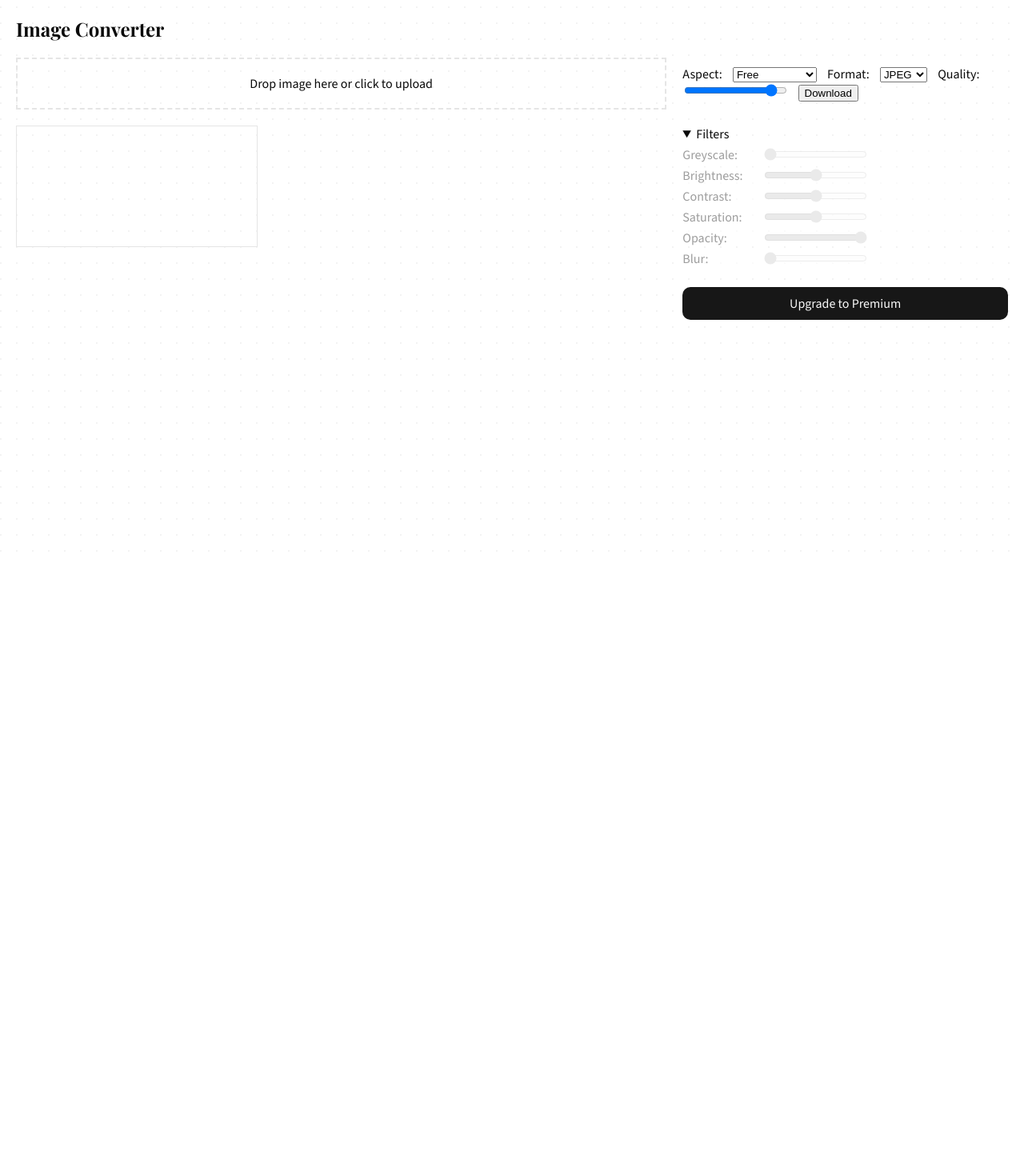
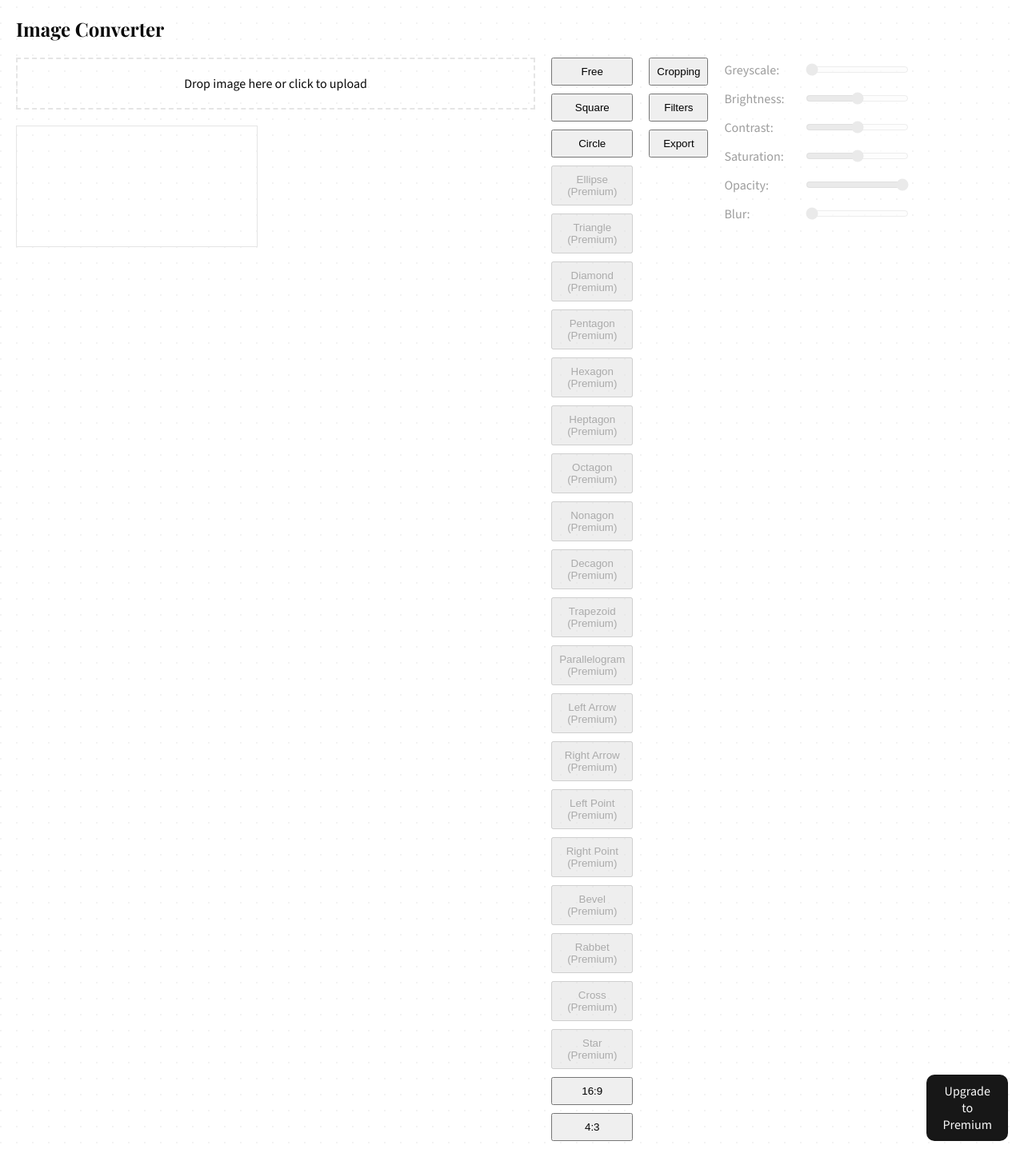
Before and after one commit to dewolfe001/ImgWorkshop, a PHP site: page / in a window 1280 px wide. Shown: the part 92-1539 px from the top of the page at 80% size. Before the commit the page ends 492 px from the top, so only its background shows below. Run offline with PHP 8.4, Linux system fonts and the light colour scheme; a map, chart or similar area stays blank.

Commit message:
Replace aspect dropdown with cropping and function buttons

```diff
--- a/index.html
+++ b/index.html
@@ -27,46 +27,13 @@
     <canvas id="canvas"></canvas>
   </div>
   <div id="sidebar">
-    <div id="controls">
-      <label for="aspect-ratio">Aspect:</label>
-      <select id="aspect-ratio">
-        <option value="free">Free</option>
-        <option value="1:1">Square</option>
-        <option value="circle">Circle</option>
-        <option value="ellipse" class="premium-option">Ellipse</option>
-        <option value="triangle" class="premium-option">Triangle</option>
-        <option value="diamond" class="premium-option">Diamond</option>
-        <option value="pentagon" class="premium-option">Pentagon</option>
-        <option value="hexagon" class="premium-option">Hexagon</option>
-        <option value="heptagon" class="premium-option">Heptagon</option>
-        <option value="octagon" class="premium-option">Octagon</option>
-        <option value="nonagon" class="premium-option">Nonagon</option>
-        <option value="decagon" class="premium-option">Decagon</option>
-        <option value="trapezoid" class="premium-option">Trapezoid</option>
-        <option value="parallelogram" class="premium-option">Parallelogram</option>
-        <option value="left-arrow" class="premium-option">Left Arrow</option>
-        <option value="right-arrow" class="premium-option">Right Arrow</option>
-        <option value="left-point" class="premium-option">Left Point</option>
-        <option value="right-point" class="premium-option">Right Point</option>
-        <option value="bevel" class="premium-option">Bevel</option>
-        <option value="rabbet" class="premium-option">Rabbet</option>
-        <option value="cross" class="premium-option">Cross</option>
-        <option value="star" class="premium-option">Star</option>
-        <option value="16:9">16:9</option>
-        <option value="4:3">4:3</option>
-      </select>
-      <label for="output-format">Format:</label>
-      <select id="output-format">
-        <option value="image/jpeg">JPEG</option>
-        <option value="image/png">PNG</option>
-        <option value="image/webp">WebP</option>
-      </select>
-      <label for="quality">Quality:</label>
-      <input type="range" id="quality" min="0.1" max="1" step="0.1" value="0.92">
-      <button id="download">Download</button>
+    <div id="sub-functions"></div>
+    <div id="main-functions">
+      <button data-fn="cropping">Cropping</button>
+      <button data-fn="filters">Filters</button>
+      <button data-fn="export">Export</button>
     </div>
-    <details id="filter-controls">
-      <summary>Filters</summary>
+    <div id="filter-controls" class="hidden">
       <div class="filter"><label for="grayscale">Greyscale:</label>
         <input type="range" id="grayscale" min="0" max="1" step="0.1" value="0"></div>
       <div class="filter"><label for="brightness">Brightness:</label>
@@ -79,38 +46,21 @@
         <input type="range" id="opacity" min="0" max="1" step="0.1" value="1"></div>
       <div class="filter"><label for="blur">Blur:</label>
         <input type="range" id="blur" min="0" max="10" step="1" value="0"></div>
-    </details>
+    </div>
+    <div id="export-controls" class="hidden">
+      <label for="output-format">Format:</label>
+      <select id="output-format">
+        <option value="image/jpeg">JPEG</option>
+        <option value="image/png">PNG</option>
+        <option value="image/webp">WebP</option>
+      </select>
+      <label for="quality">Quality:</label>
+      <input type="range" id="quality" min="0.1" max="1" step="0.1" value="0.92">
+      <button id="download">Download</button>
+    </div>
     <a id="upgrade" class="button" href="payment.php">Upgrade to Premium</a>
   </div>
 </div>
 <script type="module" src="src/main.js"></script>
-<script>
-fetch('check_subscription.php')
-  .then(r => r.json())
-  .then(data => {
-    if (data.premium) {
-      document.getElementById('upgrade').style.display = 'none';
-    } else {
-      const filterControls = document.getElementById('filter-controls');
-      filterControls.setAttribute('open', '');
-      filterControls.querySelectorAll('input').forEach(input => input.disabled = true);
-      filterControls.querySelectorAll('.filter').forEach(filter => {
-        filter.style.position = 'relative';
-        const lock = document.createElement('div');
-        lock.className = 'feature-lock';
-        lock.title = 'Upgrade to access';
-        lock.addEventListener('click', () => {
-          window.open('payment.php', '_blank');
-        });
-        filter.appendChild(lock);
-      });
-      const aspect = document.getElementById('aspect-ratio');
-      aspect.querySelectorAll('.premium-option').forEach(opt => {
-        opt.disabled = true;
-        opt.textContent += ' (Premium)';
-      });
-    }
-  });
-</script>
 </body>
 </html>
--- a/src/cropper.js
+++ b/src/cropper.js
@@ -1,8 +1,8 @@
 export class Cropper {
-    constructor(canvas, aspectSelect) {
+    constructor(canvas) {
         this.canvas = canvas;
         this.ctx = canvas.getContext('2d');
-        this.aspectSelect = aspectSelect;
+        this.aspect = 'free';
         this.image = null;
         this.dragging = false;
         this.startX = 0;
@@ -12,6 +12,10 @@ export class Cropper {
         this.canvas.addEventListener('mousedown', this.onDown.bind(this));
         this.canvas.addEventListener('mousemove', this.onMove.bind(this));
         this.canvas.addEventListener('mouseup', this.onUp.bind(this));
+    }
+
+    setAspect(aspect) {
+        this.aspect = aspect;
     }
 
     createShapePath(ctx, shape, x, y, w, h) {
@@ -132,7 +136,7 @@ export class Cropper {
         const endY = e.clientY - rect.top;
         let w = endX - this.startX;
         let h = endY - this.startY;
-        const aspect = this.aspectSelect.value;
+        const aspect = this.aspect;
         const squareShapes = ['circle', 'ellipse', 'triangle', 'diamond', 'star', 'pentagon', 'hexagon', 'heptagon', 'octagon', 'nonagon', 'decagon', 'trapezoid', 'parallelogram', 'left-arrow', 'right-arrow', 'left-point', 'right-point', 'bevel', 'rabbet', 'cross'];
         if (squareShapes.includes(aspect)) {
             const size = Math.min(Math.abs(w), Math.abs(h));
@@ -167,7 +171,7 @@ export class Cropper {
             const sh = Math.abs(h);
             this.ctx.strokeStyle = 'red';
             this.ctx.lineWidth = 2;
-            const shape = this.aspectSelect.value;
+            const shape = this.aspect;
             if (shape === 'free' || shape.includes(':')) {
                 this.ctx.strokeRect(sx, sy, sw, sh);
             } else {
@@ -189,7 +193,7 @@ export class Cropper {
         canvas.width = sw;
         canvas.height = sh;
         const ctx = canvas.getContext('2d');
-        const shape = this.aspectSelect.value;
+        const shape = this.aspect;
         if (shape !== 'free' && !shape.includes(':')) {
             ctx.beginPath();
             this.createShapePath(ctx, shape, 0, 0, sw, sh);
--- a/src/main.js
+++ b/src/main.js
@@ -6,14 +6,82 @@ import { initFilters, getFilterString } from './filters.js';
 const dropZone = document.getElementById('drop-zone');
 const fileInput = document.getElementById('file-input');
 const canvas = document.getElementById('canvas');
-const aspectSelect = document.getElementById('aspect-ratio');
 const formatSelect = document.getElementById('output-format');
 const qualityInput = document.getElementById('quality');
 const downloadBtn = document.getElementById('download');
+const subFunctions = document.getElementById('sub-functions');
+const filterControls = document.getElementById('filter-controls');
+const exportControls = document.getElementById('export-controls');
 
-const cropper = new Cropper(canvas, aspectSelect);
+const cropper = new Cropper(canvas);
+let isPremium = false;
 
 initFilters(canvas);
+
+function showCropping() {
+    subFunctions.innerHTML = '';
+    const options = [
+        { value: 'free', label: 'Free' },
+        { value: '1:1', label: 'Square' },
+        { value: 'circle', label: 'Circle' },
+        { value: 'ellipse', label: 'Ellipse', premium: true },
+        { value: 'triangle', label: 'Triangle', premium: true },
+        { value: 'diamond', label: 'Diamond', premium: true },
+        { value: 'pentagon', label: 'Pentagon', premium: true },
+        { value: 'hexagon', label: 'Hexagon', premium: true },
+        { value: 'heptagon', label: 'Heptagon', premium: true },
+        { value: 'octagon', label: 'Octagon', premium: true },
+        { value: 'nonagon', label: 'Nonagon', premium: true },
+        { value: 'decagon', label: 'Decagon', premium: true },
+        { value: 'trapezoid', label: 'Trapezoid', premium: true },
+        { value: 'parallelogram', label: 'Parallelogram', premium: true },
+        { value: 'left-arrow', label: 'Left Arrow', premium: true },
+        { value: 'right-arrow', label: 'Right Arrow', premium: true },
+        { value: 'left-point', label: 'Left Point', premium: true },
+        { value: 'right-point', label: 'Right Point', premium: true },
+        { value: 'bevel', label: 'Bevel', premium: true },
+        { value: 'rabbet', label: 'Rabbet', premium: true },
+        { value: 'cross', label: 'Cross', premium: true },
+        { value: 'star', label: 'Star', premium: true },
+        { value: '16:9', label: '16:9' },
+        { value: '4:3', label: '4:3' }
+    ];
+    options.forEach(opt => {
+        const btn = document.createElement('button');
+        btn.textContent = opt.label;
+        btn.className = 'sub-btn';
+        if (!isPremium && opt.premium) {
+            btn.disabled = true;
+            btn.textContent += ' (Premium)';
+        }
+        btn.addEventListener('click', () => {
+            cropper.setAspect(opt.value);
+        });
+        subFunctions.appendChild(btn);
+    });
+}
+
+function showFilters() {
+    subFunctions.innerHTML = '';
+    subFunctions.appendChild(filterControls);
+}
+
+function showExport() {
+    subFunctions.innerHTML = '';
+    subFunctions.appendChild(exportControls);
+}
+
+document.querySelectorAll('#main-functions button').forEach(btn => {
+    btn.addEventListener('click', () => {
+        const fn = btn.dataset.fn;
+        if (fn === 'cropping') showCropping();
+        else if (fn === 'filters') showFilters();
+        else if (fn === 'export') showExport();
+    });
+});
+
+// show cropping options by default
+showCropping();
 
 initUploader(dropZone, fileInput, (img) => {
     cropper.loadImage(img);
@@ -36,3 +104,24 @@ downloadBtn.addEventListener('click', async () => {
     a.click();
     URL.revokeObjectURL(url);
 });
+
+fetch('check_subscription.php')
+    .then(r => r.json())
+    .then(data => {
+        if (data.premium) {
+            document.getElementById('upgrade').style.display = 'none';
+            isPremium = true;
+        } else {
+            filterControls.querySelectorAll('input').forEach(input => input.disabled = true);
+            filterControls.querySelectorAll('.filter').forEach(filter => {
+                filter.style.position = 'relative';
+                const lock = document.createElement('div');
+                lock.className = 'feature-lock';
+                lock.title = 'Upgrade to access';
+                lock.addEventListener('click', () => {
+                    window.open('payment.php', '_blank');
+                });
+                filter.appendChild(lock);
+            });
+        }
+    });
--- a/style.css
+++ b/style.css
@@ -38,8 +38,22 @@ h1, h2, h3, h4, h5, h6 {
 #sidebar {
     flex: 1;
     display: flex;
+    gap: 20px;
+}
+
+#sub-functions,
+#main-functions {
+    display: flex;
     flex-direction: column;
-    gap: 20px;
+    gap: 10px;
+}
+
+#sub-functions {
+    flex: 1;
+}
+
+#main-functions {
+    align-items: flex-end;
 }
 
 #drop-zone {
@@ -60,16 +74,24 @@ canvas {
     margin-top: 10px;
 }
 
-#controls {
-    margin-top: 10px;
+#filter-controls {
+    display: flex;
+    flex-direction: column;
+    gap: 5px;
 }
 
-#controls > * {
-    margin-right: 10px;
+.hidden {
+    display: none;
 }
 
-#filter-controls {
-    margin-top: 10px;
+.sub-btn {
+    padding: 8px;
+    width: 100%;
+}
+
+#main-functions button {
+    padding: 8px;
+    width: 100%;
 }
 
 #upgrade {
```
